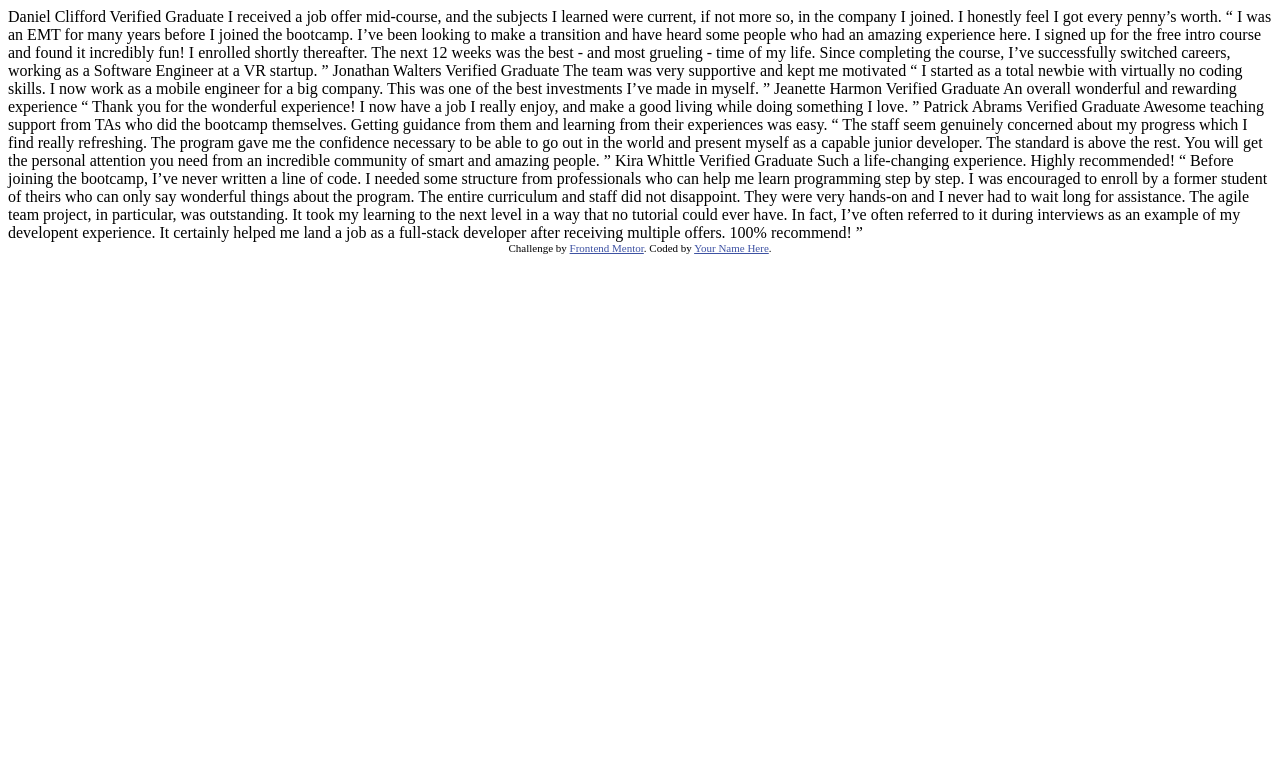
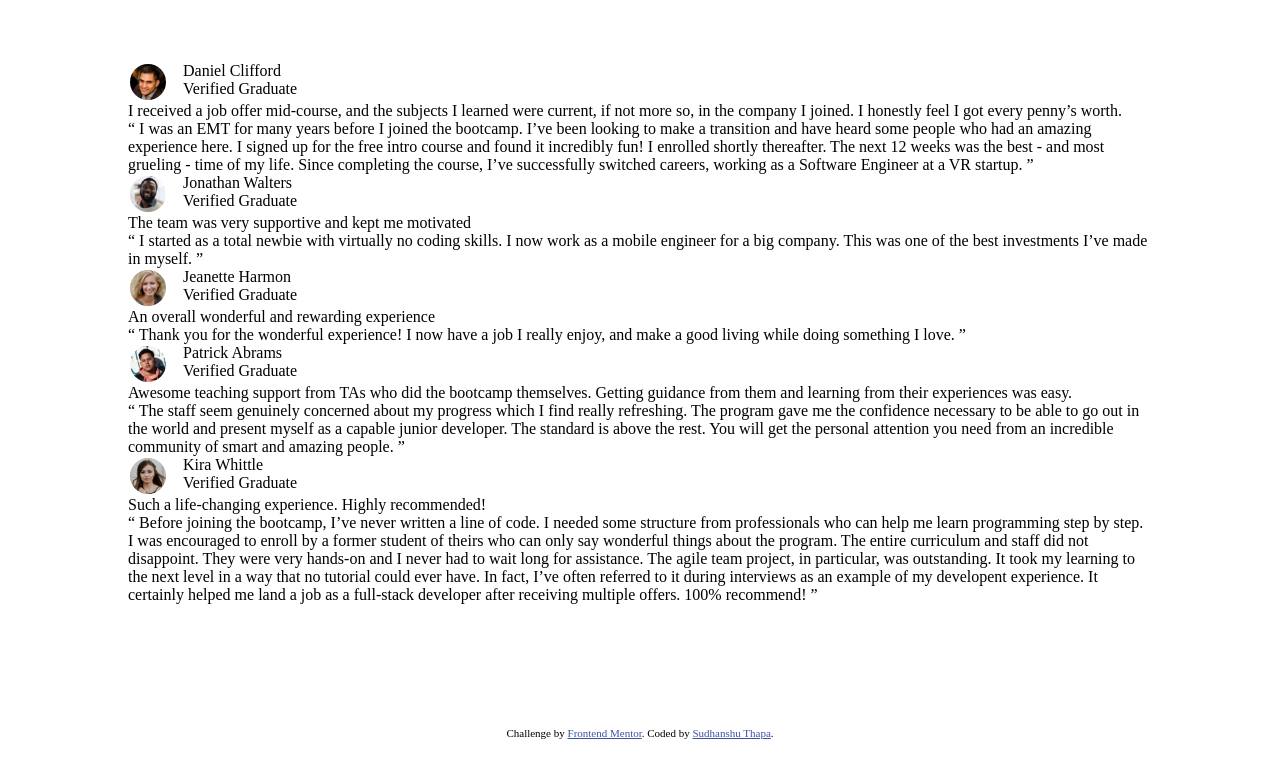
Before and after one commit to Sudhanshu943/Testimonials-grid-section, a plain HTML site: page index.html in a window 1280 px wide. Drawn offline with Linux system fonts and the light colour scheme.

Commit message:
need to do some styling in the plates

```diff
--- a/index.html
+++ b/index.html
@@ -1,76 +1,131 @@
 <!DOCTYPE html>
 <html lang="en">
-<head>
-  <meta charset="UTF-8">
-  <meta name="viewport" content="width=device-width, initial-scale=1.0"> <!-- displays site properly based on user's device -->
+  <head>
+    <meta charset="UTF-8" />
+    <meta name="viewport" content="width=device-width, initial-scale=1.0" />
 
-  <link rel="icon" type="image/png" sizes="32x32" href="./images/favicon-32x32.png">
+    <link
+      rel="icon"
+      type="image/png"
+      sizes="32x32"
+      href="./images/favicon-32x32.png"
+    />
+    <link rel="stylesheet" href="style.css" />
+    <title>Frontend Mentor | Testimonials grid section</title>
+  </head>
+  <body>
+    <main class="container">
+      <div class="profile1">
+        <div class="user">
+          <img src="images/image-daniel.jpg" alt="Daniel" />
+          <div class="user-name">
+            <span class="name">Daniel Clifford</span>
+            <span class="verifie">Verified Graduate</span>
+          </div>
+        </div>
+        <p class="paragraph">
+          I received a job offer mid-course, and the subjects I learned were
+          current, if not more so, in the company I joined. I honestly feel I
+          got every penny’s worth.
+        </p>
+        <p class="review-para">
+          “ I was an EMT for many years before I joined the bootcamp. I’ve been
+          looking to make a transition and have heard some people who had an
+          amazing experience here. I signed up for the free intro course and
+          found it incredibly fun! I enrolled shortly thereafter. The next 12
+          weeks was the best - and most grueling - time of my life. Since
+          completing the course, I’ve successfully switched careers, working as
+          a Software Engineer at a VR startup. ”
+        </p>
+      </div>
 
-  <title>Frontend Mentor | [Challenge Name Here]</title>
+      <div class="profile2">
+        <div class="user">
+          <img src="images/image-jonathan.jpg" alt="Jonathan" />
+          <div class="user-name">
+            <span class="name"> Jonathan Walters </span>
+            <span class="verifie"> Verified Graduate </span>
+          </div>
+        </div>
+        <p class="paragraph">
+          The team was very supportive and kept me motivated
+        </p>
+        <p class="review-para">
+          “ I started as a total newbie with virtually no coding skills. I now
+          work as a mobile engineer for a big company. This was one of the best
+          investments I’ve made in myself. ”
+        </p>
+      </div>
 
-  <!-- Feel free to remove these styles or customise in your own stylesheet 👍 -->
-  <style>
-    .attribution { font-size: 11px; text-align: center; }
-    .attribution a { color: hsl(228, 45%, 44%); }
-  </style>
-</head>
-<body>
-  Daniel Clifford
-  Verified Graduate
+      <div class="profile3">
+        <div class="user">
+          <img src="images/image-jeanette.jpg" alt="Jeanette" />
+          <div class="user-name">
+            <span class="name"> Jeanette Harmon </span>
+            <span class="verifie"> Verified Graduate </span>
+          </div>
+        </div>
+        <p class="paragraph">An overall wonderful and rewarding experience</p>
+        <p class="review-para">
+          “ Thank you for the wonderful experience! I now have a job I really
+          enjoy, and make a good living while doing something I love. ”
+        </p>
+      </div>
+      <div class="profile4">
+        <div class="user">
+          <img src="images/image-patrick.jpg" alt="Patrick" />
+          <div class="user-name">
+            <span class="name"> Patrick Abrams </span>
+            <span class="verifie"> Verified Graduate </span>
+          </div>
+        </div>
+        <p class="paragraph">
+          Awesome teaching support from TAs who did the bootcamp themselves.
+          Getting guidance from them and learning from their experiences was
+          easy.
+        </p>
+        <p class="review-para">
+          “ The staff seem genuinely concerned about my progress which I find
+          really refreshing. The program gave me the confidence necessary to be
+          able to go out in the world and present myself as a capable junior
+          developer. The standard is above the rest. You will get the personal
+          attention you need from an incredible community of smart and amazing
+          people. ”
+        </p>
+      </div>
 
-  I received a job offer mid-course, and the subjects I learned were current, if not more so,
-  in the company I joined. I honestly feel I got every penny’s worth.
+      <div class="profile5">
+        <div class="user">
+          <img src="images/image-kira.jpg" alt="Kira" />
+          <div class="user-name">
+            <span class="name"> Kira Whittle </span>
+            <span class="verifie"> Verified Graduate </span>
+          </div>
+        </div>
+        <p class="paragraph">
+          Such a life-changing experience. Highly recommended!
+        </p>
+        <p class="review-para">
+          “ Before joining the bootcamp, I’ve never written a line of code. I
+          needed some structure from professionals who can help me learn
+          programming step by step. I was encouraged to enroll by a former
+          student of theirs who can only say wonderful things about the program.
+          The entire curriculum and staff did not disappoint. They were very
+          hands-on and I never had to wait long for assistance. The agile team
+          project, in particular, was outstanding. It took my learning to the
+          next level in a way that no tutorial could ever have. In fact, I’ve
+          often referred to it during interviews as an example of my developent
+          experience. It certainly helped me land a job as a full-stack
+          developer after receiving multiple offers. 100% recommend! ”
+        </p>
+      </div>
+    </main>
 
-  “ I was an EMT for many years before I joined the bootcamp. I’ve been looking to make a
-  transition and have heard some people who had an amazing experience here. I signed up
-  for the free intro course and found it incredibly fun! I enrolled shortly thereafter.
-  The next 12 weeks was the best - and most grueling - time of my life. Since completing
-  the course, I’ve successfully switched careers, working as a Software Engineer at a VR startup. ”
-
-  Jonathan Walters
-  Verified Graduate
-
-  The team was very supportive and kept me motivated
-
-  “ I started as a total newbie with virtually no coding skills. I now work as a mobile engineer
-  for a big company. This was one of the best investments I’ve made in myself. ”
-
-  Jeanette Harmon
-  Verified Graduate
-
-  An overall wonderful and rewarding experience
-
-  “ Thank you for the wonderful experience! I now have a job I really enjoy, and make a good living
-  while doing something I love. ”
-
-  Patrick Abrams
-  Verified Graduate
-
-  Awesome teaching support from TAs who did the bootcamp themselves. Getting guidance from them and
-  learning from their experiences was easy.
-
-  “ The staff seem genuinely concerned about my progress which I find really refreshing. The program
-  gave me the confidence necessary to be able to go out in the world and present myself as a capable
-  junior developer. The standard is above the rest. You will get the personal attention you need from
-  an incredible community of smart and amazing people. ”
-
-  Kira Whittle
-  Verified Graduate
-
-  Such a life-changing experience. Highly recommended!
-
-  “ Before joining the bootcamp, I’ve never written a line of code. I needed some structure from
-  professionals who can help me learn programming step by step. I was encouraged to enroll by a former
-  student of theirs who can only say wonderful things about the program. The entire curriculum and staff
-  did not disappoint. They were very hands-on and I never had to wait long for assistance. The agile team
-  project, in particular, was outstanding. It took my learning to the next level in a way that no tutorial
-  could ever have. In fact, I’ve often referred to it during interviews as an example of my developent
-  experience. It certainly helped me land a job as a full-stack developer after receiving multiple offers.
-  100% recommend! ”
-
-  <div class="attribution">
-    Challenge by <a href="https://www.frontendmentor.io?ref=challenge" target="_blank">Frontend Mentor</a>.
-    Coded by <a href="#">Your Name Here</a>.
-  </div>
-</body>
+    <footer class="attribution">
+      Challenge by
+      <a href="https://www.frontendmentor.io?ref=challenge" target="_blank"
+        >Frontend Mentor</a
+      >. Coded by <a href="#">Sudhanshu Thapa</a>.
+    </footer>
+  </body>
 </html>
--- /dev/null
+++ b/style.css
@@ -0,0 +1,50 @@
+* {
+  margin: 0;
+  padding: 0;
+  box-sizing: border-box;
+}
+
+:root {
+  --Moderate_violet: hsl(263, 55%, 52%);
+  --Very_dark_grayish_blue: hsl(217, 19%, 35%);
+  --Very_dark_blackish_blue: hsl(219, 29%, 14%);
+  --White: hsl(0, 0%, 100%);
+  --Light_gray: hsl(0, 0%, 81%);
+  --grayish_blue: hsl(210, 46%, 95%);
+}
+
+body {
+  display: flex;
+  flex-direction: column;
+  justify-content: space-around;
+  align-items: center;
+  height: 100svh;
+}
+
+.container {
+  display: grid;
+  grid-template-rows: auto;
+  max-width: 80%;
+}
+.user {
+  display: flex;
+}
+.user img {
+  max-width: 40px;
+  margin-right: 15px;
+  border-radius: 50%;
+  border: 2px solid var(--White);
+}
+
+.user-name {
+  display: flex;
+  flex-direction: column;
+}
+
+.attribution {
+  font-size: 11px;
+  text-align: center;
+}
+.attribution a {
+  color: hsl(228, 45%, 44%);
+}
```
